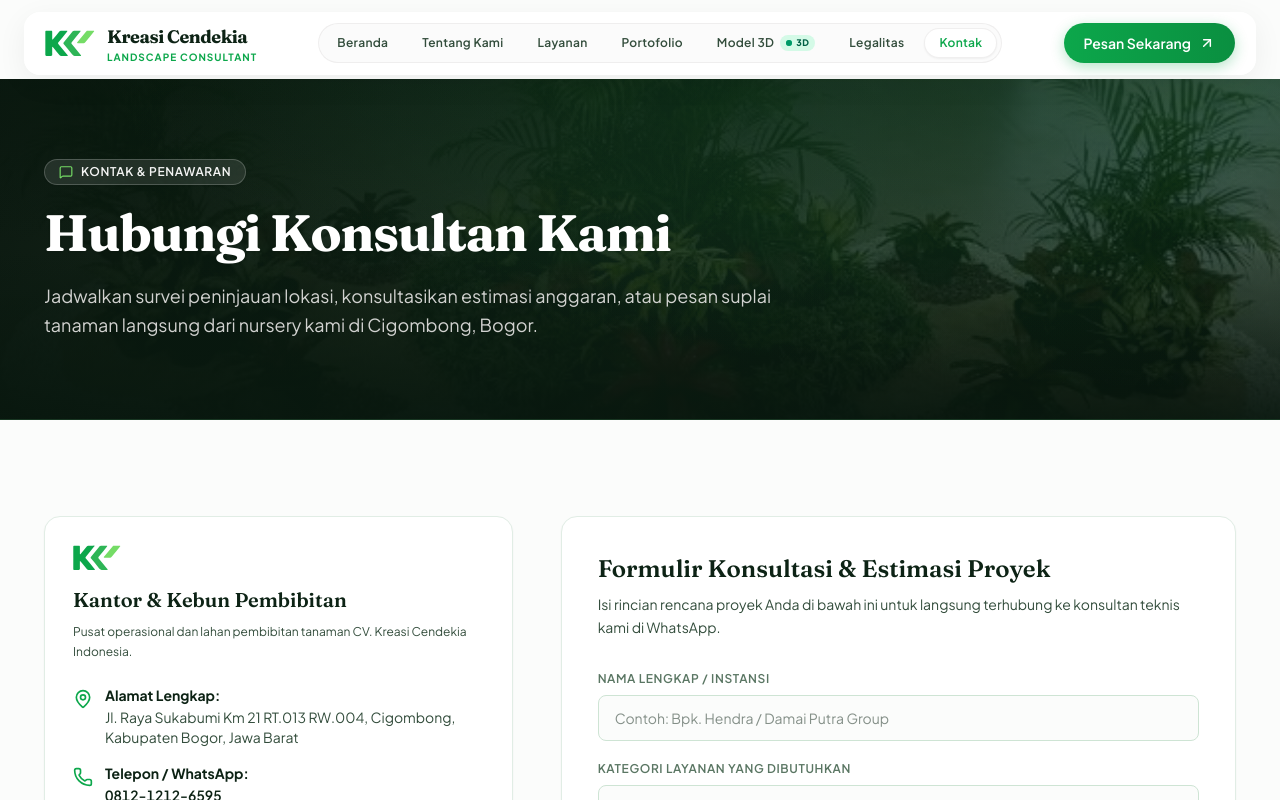
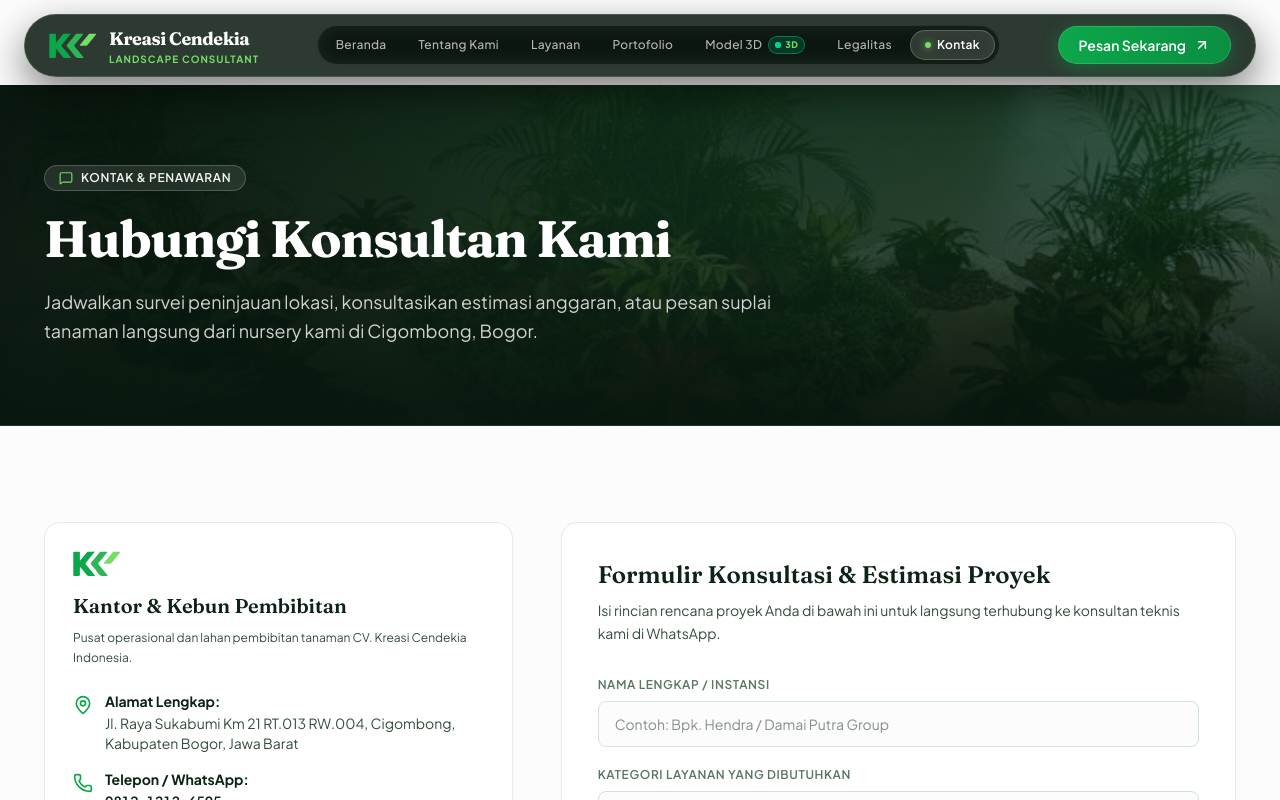
Before and after one commit to aprilocikal/kreasi_cendikia, a React (Vite) app: page /kontak in a window 1280 px wide. Shown: the top 800 px of the page. Built offline with nearby package versions, Linux system fonts and the light colour scheme.

Commit message:
feat(navbar): upgrade to dark emerald floating glass capsule harmonized with hero background

```diff
--- a/src/components/TopBar.jsx
+++ b/src/components/TopBar.jsx
@@ -22,21 +22,21 @@ export function TopBar() {
   );
 
   return (
-    <header className="sticky top-0 z-50 w-full px-4 sm:px-6 pt-3 pb-1 transition-all duration-300">
-      <div className="mx-auto flex max-w-[1240px] items-center justify-between gap-4 rounded-2xl border border-white/80 bg-white/85 px-5 py-2.5 shadow-[0_8px_30px_rgba(0,0,0,0.06)] backdrop-blur-xl transition-all duration-300 hover:shadow-[0_12px_40px_rgba(0,0,0,0.1)]">
-        {/* Brand with Official Vector Logo & Wordmark */}
+    <header className="sticky top-0 z-50 w-full px-4 sm:px-6 pt-3.5 pb-2 transition-all duration-300">
+      <div className="mx-auto flex max-w-[1240px] items-center justify-between gap-4 rounded-full border border-white/15 bg-[#08180e]/85 px-6 py-2.5 shadow-[0_16px_40px_rgba(0,0,0,0.5)] backdrop-blur-2xl transition-all duration-300 hover:border-white/25 hover:shadow-[0_20px_50px_rgba(0,0,0,0.65)]">
+        {/* Brand with Official Vector Logo & Wordmark in Light Mode */}
         <Link
           to="/"
           className="group flex items-center gap-3 transition-transform duration-200 hover:scale-[1.02] focus-visible:outline-2 focus-visible:outline-offset-4 focus-visible:outline-[var(--accent-cta)]"
           title="CV. Kreasi Cendekia Indonesia"
         >
-          <KciLogo width={50} showText={true} />
+          <KciLogo width={48} showText={true} light={true} />
         </Link>
 
-        {/* Desktop Navigation Links - Modern Tactile Pill Tabs */}
+        {/* Desktop Navigation Links - Dark Glass Capsule Tabs */}
         <nav
           aria-label="Navigasi Utama"
-          className="hidden xl:flex items-center gap-1.5 rounded-full border border-stone-200/60 bg-stone-50/70 p-1 backdrop-blur-sm"
+          className="hidden xl:flex items-center gap-1 rounded-full border border-white/10 bg-black/25 p-1 backdrop-blur-md"
         >
           {NAV_LINKS.map((link) => (
             <NavLink
@@ -44,22 +44,29 @@ export function TopBar() {
               to={link.path}
               end={link.path === "/"}
               className={({ isActive }) =>
-                `relative flex items-center gap-1.5 rounded-full px-3.5 py-1.5 text-xs font-semibold tracking-wide transition-all duration-200 ${
+                `relative flex items-center gap-1.5 rounded-full px-3.5 py-1.5 text-xs font-medium tracking-wide transition-all duration-200 ${
                   isActive
-                    ? "bg-white text-[var(--brand-primary)] shadow-xs border border-stone-200/60"
-                    : "text-[var(--ink-secondary)] hover:bg-white/80 hover:text-[var(--brand-primary)]"
+                    ? "bg-white/15 text-white font-semibold shadow-xs border border-white/20"
+                    : "text-stone-300/85 hover:bg-white/8 hover:text-white"
                 }`
               }
             >
+              {({ isActive }) => (
+                <>
+                  {isActive && (
+                    <span className="h-1.5 w-1.5 rounded-full bg-[#75dc66] shadow-[0_0_8px_#75dc66]" />
+                  )}
                   <span>{link.label}</span>
                   {link.badge && (
-                <span className="inline-flex items-center gap-1 rounded-full bg-emerald-100/90 px-1.5 py-0.5 text-[9px] font-extrabold uppercase text-emerald-800 tracking-wider">
+                    <span className="inline-flex items-center gap-1 rounded-full bg-emerald-500/20 border border-emerald-400/40 px-1.5 py-0.5 text-[9px] font-extrabold uppercase text-[#75dc66] tracking-wider">
                       <span className="relative flex h-1.5 w-1.5">
                         <span className="animate-ping absolute inline-flex h-full w-full rounded-full bg-emerald-400 opacity-75"></span>
-                    <span className="relative inline-flex rounded-full h-1.5 w-1.5 bg-emerald-600"></span>
+                        <span className="relative inline-flex rounded-full h-1.5 w-1.5 bg-emerald-400"></span>
                       </span>
                       {link.badge}
                     </span>
+                  )}
+                </>
               )}
             </NavLink>
           ))}
@@ -71,10 +78,10 @@ export function TopBar() {
             href={primaryWhatsAppHref}
             target="_blank"
             rel="noopener noreferrer"
-            className="group inline-flex items-center gap-2 rounded-full bg-gradient-to-r from-[#0ca74b] to-[#0a8f40] px-5 py-2.5 text-xs sm:text-sm font-semibold text-white shadow-[0_4px_14px_rgba(12,167,75,0.3)] transition-all duration-200 hover:from-[#0db853] hover:to-[#0ca74b] hover:shadow-[0_6px_20px_rgba(12,167,75,0.45)] hover:-translate-y-0.5 active:translate-y-0"
+            className="group inline-flex items-center gap-2 rounded-full bg-gradient-to-r from-[#0ca74b] to-[#0a8f40] px-5 py-2 text-xs sm:text-sm font-semibold text-white shadow-[0_4px_18px_rgba(12,167,75,0.4)] transition-all duration-200 hover:from-[#10b952] hover:to-[#0ca74b] hover:shadow-[0_6px_26px_rgba(12,167,75,0.6)] hover:-translate-y-0.5 active:translate-y-0 border border-white/15"
           >
             <span>Pesan Sekarang</span>
-            <ArrowUpRight className="h-4 w-4 transition-transform duration-200 group-hover:translate-x-0.5 group-hover:-translate-y-0.5" strokeWidth={2.2} />
+            <ArrowUpRight className="h-4 w-4 transition-transform duration-200 group-hover:translate-x-0.5 group-hover:-translate-y-0.5 text-white" strokeWidth={2.2} />
           </a>
 
           <button
@@ -82,7 +89,7 @@ export function TopBar() {
             onClick={() => setMobileMenuOpen((prev) => !prev)}
             aria-expanded={mobileMenuOpen}
             aria-label={mobileMenuOpen ? "Tutup menu navigasi" : "Buka menu navigasi"}
-            className="inline-flex h-9 w-9 items-center justify-center rounded-xl border border-stone-200/80 bg-white text-[var(--ink-primary)] xl:hidden transition-colors duration-150 hover:bg-stone-50 shadow-xs"
+            className="inline-flex h-9 w-9 items-center justify-center rounded-full border border-white/20 bg-white/10 text-white xl:hidden transition-colors duration-150 hover:bg-white/20 shadow-xs"
           >
             {mobileMenuOpen ? <X className="h-4 w-4" /> : <Menu className="h-4 w-4" />}
           </button>
@@ -93,7 +100,7 @@ export function TopBar() {
       {mobileMenuOpen && (
         <nav
           aria-label="Navigasi Mobile"
-          className="mx-auto mt-2 max-w-[1240px] rounded-2xl border border-stone-200/80 bg-white/95 p-4 xl:hidden shadow-xl backdrop-blur-xl animate-in fade-in slide-in-from-top-2 duration-200"
+          className="mx-auto mt-2 max-w-[1240px] rounded-2xl border border-white/15 bg-[#08180e]/95 p-4 xl:hidden shadow-2xl backdrop-blur-2xl animate-in fade-in slide-in-from-top-2 duration-200"
         >
           <div className="flex flex-col gap-1.5">
             {NAV_LINKS.map((link) => (
@@ -105,15 +112,15 @@ export function TopBar() {
                 className={({ isActive }) =>
                   `flex items-center justify-between rounded-xl px-4 py-2.5 text-sm font-semibold transition-all ${
                     isActive
-                      ? "bg-[var(--brand-tint)] text-[var(--brand-primary)] font-bold"
-                      : "text-[var(--ink-primary)] hover:bg-stone-100/70"
+                      ? "bg-white/15 text-white font-bold border border-white/20"
+                      : "text-stone-300 hover:bg-white/10 hover:text-white"
                   }`
                 }
               >
                 <span>{link.label}</span>
                 {link.badge && (
-                  <span className="inline-flex items-center gap-1 rounded-full bg-emerald-100 px-2 py-0.5 text-[10px] font-bold text-emerald-800">
-                    <span className="h-1.5 w-1.5 rounded-full bg-emerald-600 animate-pulse"></span>
+                  <span className="inline-flex items-center gap-1 rounded-full bg-emerald-500/20 border border-emerald-400/30 px-2 py-0.5 text-[10px] font-bold text-[#75dc66]">
+                    <span className="h-1.5 w-1.5 rounded-full bg-emerald-400 animate-pulse"></span>
                     {link.badge}
                   </span>
                 )}
```
Lines whose indentation alone changed are shown as unchanged.
